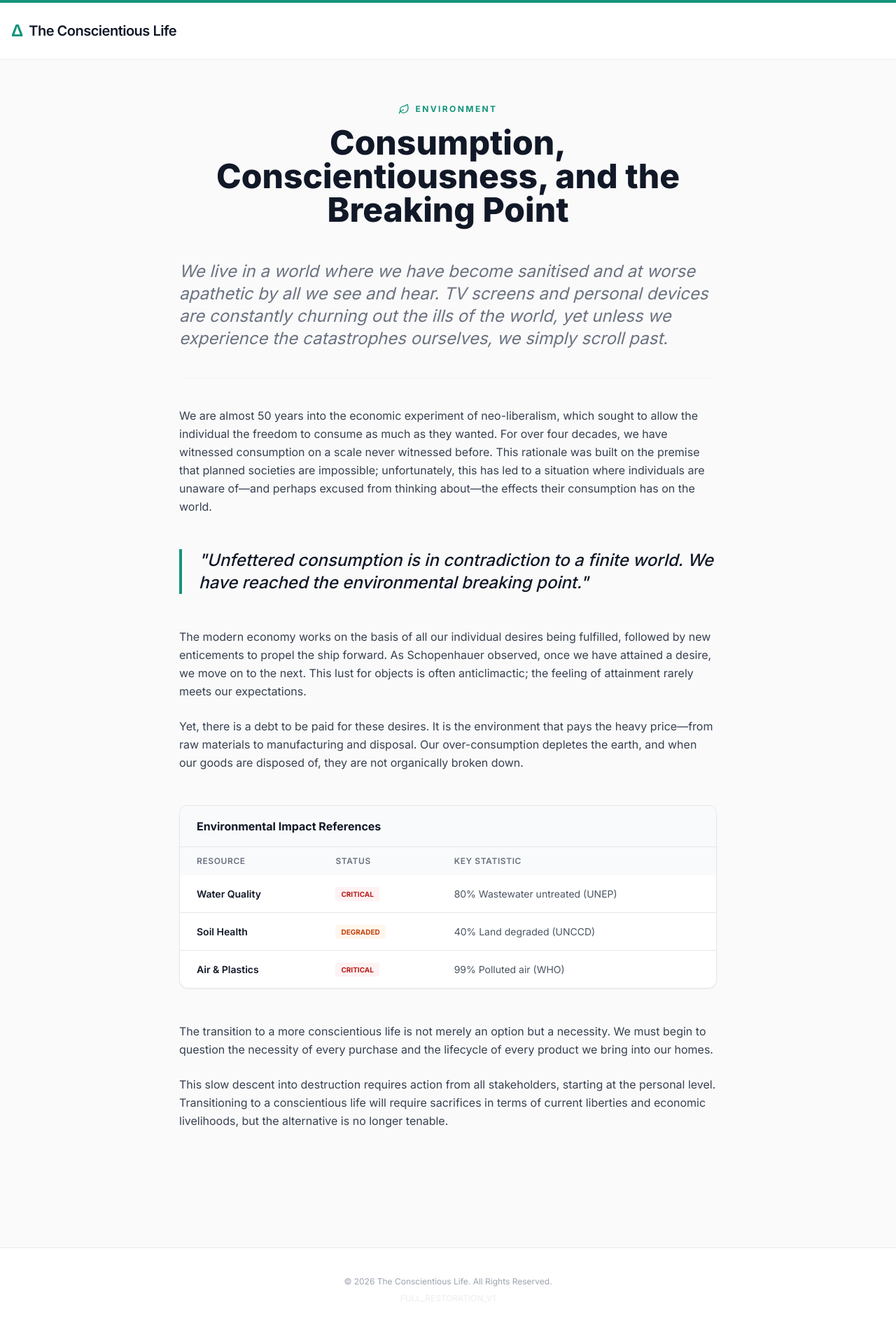
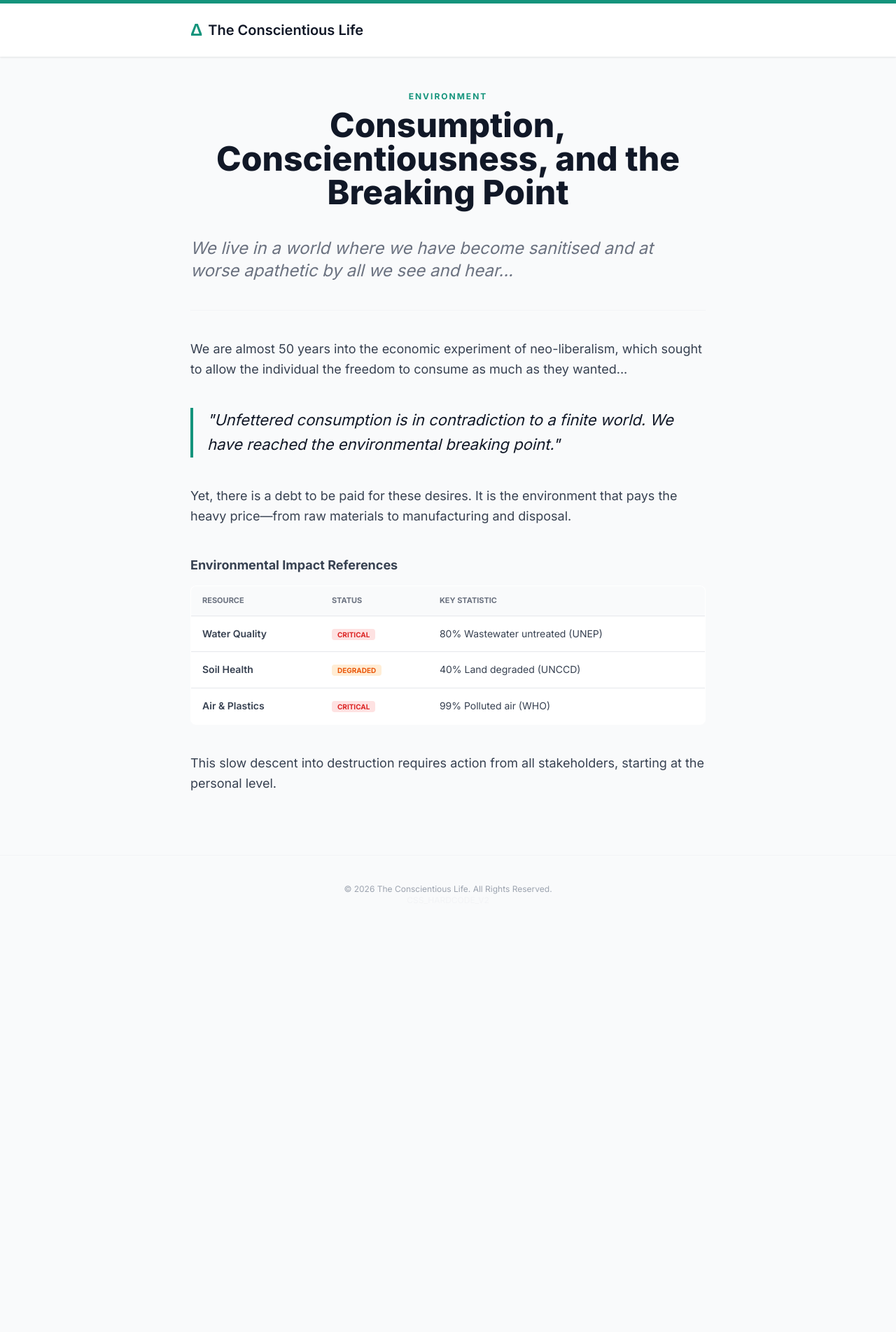
Before and after one commit to theconscientiouslife1-coder/TheCL, a Jekyll site: the page the_environment_main_article.html, which Jekyll copies as it is, in a window 1280 px wide. Shown: the whole page at 70% size. Built offline with Jekyll 4.4.1, drawn with Linux system fonts in a browser that asks for light colours; nearby versions of some CDN libraries; after the commit the page ends 1335 px from its top, so only the background shows below that.

Commit message:
Fixing ribbon and table using standard CSS

```diff
--- a/the_environment_main_article.html
+++ b/the_environment_main_article.html
@@ -3,101 +3,100 @@
 <head>
     <meta charset="UTF-8">
     <meta name="viewport" content="width=device-width, initial-scale=1.0">
-    <title>The Environment: Consumption & Neo-liberalism - The Conscientious Life</title>
+    <title>The Environment - The Conscientious Life</title>
     <script src="https://cdn.tailwindcss.com"></script>
     <script src="https://unpkg.com/lucide@latest"></script>
-    <link href="https://fonts.googleapis.com/css2?family=Inter:wght@400;500;600;700;800&display=swap" rel="stylesheet">
+    <link href="https://fonts.googleapis.com/css2?family=Inter:wght@400;600;700;800&display=swap" rel="stylesheet">
     <style>
-        body { font-family: 'Inter', sans-serif; }
-        .prose blockquote { border-left-color: #14947c; font-style: italic; color: #111827; }
+        body { font-family: 'Inter', sans-serif; margin: 0; background-color: #f9fafb; }
+
+        /* HARD-CODED GREEN RIBBON */
+        .ribbon-header {
+            background: white;
+            border-top: 5px solid #14947c !important;
+            box-shadow: 0 1px 3px rgba(0,0,0,0.1);
+            padding: 1.25rem 0;
+        }
+
+        /* HARD-CODED TABLE STYLES */
+        .ref-table { width: 100%; border-collapse: collapse; background: white; border: 1px solid #e5e7eb; border-radius: 8px; overflow: hidden; }
+        .ref-table th { background: #f9fafb; padding: 12px 16px; text-align: left; font-size: 11px; text-transform: uppercase; color: #6b7280; border-bottom: 1px solid #e5e7eb; }
+        .ref-table td { padding: 14px 16px; border-bottom: 1px solid #e5e7eb; font-size: 14px; }
+
+        .tag { padding: 2px 8px; border-radius: 4px; font-size: 10px; font-weight: bold; text-transform: uppercase; }
+        .tag-critical { background: #fee2e2; color: #dc2626; }
+        .tag-degraded { background: #ffedd5; color: #ea580c; }
     </style>
 </head>
-<body class="bg-neutral-50 text-gray-800 flex flex-col min-h-screen">
+<body class="text-gray-800 flex flex-col min-h-screen">
 
-    <header class="bg-white shadow-sm border-t-4 border-[#14947c]">
-        <div class="container mx-auto px-4 py-4 md:py-6">
+    <header class="ribbon-header">
+        <div class="max-w-3xl mx-auto px-4">
             <a href="/" class="flex items-center space-x-2 no-underline">
-                <span class="text-2xl font-bold text-[#14947c]">Δ</span>
-                <span class="text-lg md:text-xl font-semibold text-gray-900 tracking-tight">The Conscientious Life</span>
+                <span style="color: #14947c; font-size: 1.5rem; font-weight: bold;">Δ</span>
+                <span style="color: #111827; font-size: 1.25rem; font-weight: 600;">The Conscientious Life</span>
             </a>
         </div>
     </header>
 
-    <main class="flex-grow container mx-auto px-4 py-10 md:py-16">
-        <div class="max-w-3xl mx-auto">
+    <main class="flex-grow max-w-3xl mx-auto px-4 py-12">
         <article>
-                <header class="mb-12 text-center">
-                    <div class="flex justify-center items-center space-x-2 text-[#14947c] mb-4 uppercase tracking-[0.2em] text-xs font-bold">
-                        <i data-lucide="leaf" class="w-4 h-4"></i>
-                        <span>Environment</span>
-                    </div>
-                    <h1 class="text-3xl md:text-5xl font-extrabold text-gray-900 leading-tight mb-8">
-                        Consumption, Conscientiousness, and the Breaking Point
-                    </h1>
+            <header class="mb-10 text-center">
+                <div style="color: #14947c; font-weight: bold; font-size: 12px; letter-spacing: 2px; margin-bottom: 8px;">ENVIRONMENT</div>
+                <h1 class="text-3xl md:text-5xl font-extrabold text-gray-900 leading-tight">Consumption, Conscientiousness, and the Breaking Point</h1>
             </header>
 
-                <div class="prose prose-lg max-w-none text-gray-700 leading-relaxed">
+            <div class="text-gray-700 leading-relaxed text-lg">
                 <p class="text-xl md:text-2xl text-gray-500 italic mb-10 border-b border-gray-100 pb-10">
-                        We live in a world where we have become sanitised and at worse apathetic by all we see and hear. TV screens and personal devices are constantly churning out the ills of the world, yet unless we experience the catastrophes ourselves, we simply scroll past.
+                    We live in a world where we have become sanitised and at worse apathetic by all we see and hear...
                 </p>
 
-                    <p class="mb-6">We are almost 50 years into the economic experiment of neo-liberalism, which sought to allow the individual the freedom to consume as much as they wanted. For over four decades, we have witnessed consumption on a scale never witnessed before. This rationale was built on the premise that planned societies are impossible; unfortunately, this has led to a situation where individuals are unaware of—and perhaps excused from thinking about—the effects their consumption has on the world.</p>
+                <p class="mb-6">We are almost 50 years into the economic experiment of neo-liberalism, which sought to allow the individual the freedom to consume as much as they wanted...</p>
 
-                    <blockquote class="border-l-4 border-[#14947c] pl-6 my-12 italic text-2xl text-gray-900 font-medium">
+                <blockquote style="border-left: 4px solid #14947c; padding-left: 20px; margin: 40px 0; font-style: italic; font-size: 22px; color: #111827;">
                     "Unfettered consumption is in contradiction to a finite world. We have reached the environmental breaking point."
                 </blockquote>
 
-                    <p class="mb-6">The modern economy works on the basis of all our individual desires being fulfilled, followed by new enticements to propel the ship forward. As Schopenhauer observed, once we have attained a desire, we move on to the next. This lust for objects is often anticlimactic; the feeling of attainment rarely meets our expectations.</p>
+                <p class="mb-10">Yet, there is a debt to be paid for these desires. It is the environment that pays the heavy price—from raw materials to manufacturing and disposal.</p>
 
-                    <p class="mb-6">Yet, there is a debt to be paid for these desires. It is the environment that pays the heavy price—from raw materials to manufacturing and disposal. Our over-consumption depletes the earth, and when our goods are disposed of, they are not organically broken down.</p>
-
-                    <div class="my-12 overflow-hidden border border-gray-200 rounded-xl shadow-sm bg-white">
-                        <div class="bg-gray-50 px-6 py-4 border-b border-gray-200">
-                            <h3 class="font-bold text-gray-900">Environmental Impact References</h3>
-                        </div>
-                        <div class="overflow-x-auto">
-                            <table class="w-full text-left">
-                                <thead class="bg-gray-50 text-gray-500 text-xs uppercase tracking-wider">
+                <div style="margin: 40px 0;">
+                    <h3 style="font-weight: bold; margin-bottom: 15px;">Environmental Impact References</h3>
+                    <table class="ref-table">
+                        <thead>
                             <tr>
-                                        <th class="px-6 py-3 font-semibold">Resource</th>
-                                        <th class="px-6 py-3 font-semibold">Status</th>
-                                        <th class="px-6 py-3 font-semibold">Key Statistic</th>
+                                <th>Resource</th>
+                                <th>Status</th>
+                                <th>Key Statistic</th>
                             </tr>
                         </thead>
-                                <tbody class="divide-y divide-gray-200 text-sm">
+                        <tbody>
                             <tr>
-                                        <td class="px-6 py-4 font-semibold text-gray-900">Water Quality</td>
-                                        <td class="px-6 py-4"><span class="px-2 py-1 bg-red-50 text-red-700 rounded text-[10px] font-bold uppercase">Critical</span></td>
-                                        <td class="px-6 py-4 text-gray-600">80% Wastewater untreated (UNEP)</td>
+                                <td style="font-weight: 600;">Water Quality</td>
+                                <td><span class="tag tag-critical">Critical</span></td>
+                                <td>80% Wastewater untreated (UNEP)</td>
                             </tr>
                             <tr>
-                                        <td class="px-6 py-4 font-semibold text-gray-900">Soil Health</td>
-                                        <td class="px-6 py-4"><span class="px-2 py-1 bg-orange-50 text-orange-700 rounded text-[10px] font-bold uppercase">Degraded</span></td>
-                                        <td class="px-6 py-4 text-gray-600">40% Land degraded (UNCCD)</td>
+                                <td style="font-weight: 600;">Soil Health</td>
+                                <td><span class="tag tag-degraded">Degraded</span></td>
+                                <td>40% Land degraded (UNCCD)</td>
                             </tr>
                             <tr>
-                                        <td class="px-6 py-4 font-semibold text-gray-900">Air & Plastics</td>
-                                        <td class="px-6 py-4"><span class="px-2 py-1 bg-red-50 text-red-700 rounded text-[10px] font-bold uppercase">Critical</span></td>
-                                        <td class="px-6 py-4 text-gray-600">99% Polluted air (WHO)</td>
+                                <td style="font-weight: 600;">Air & Plastics</td>
+                                <td><span class="tag tag-critical">Critical</span></td>
+                                <td>99% Polluted air (WHO)</td>
                             </tr>
                         </tbody>
                     </table>
                 </div>
-                    </div>
 
-                    <p class="mb-6">The transition to a more conscientious life is not merely an option but a necessity. We must begin to question the necessity of every purchase and the lifecycle of every product we bring into our homes.</p>
-
-                    <p class="mb-6">This slow descent into destruction requires action from all stakeholders, starting at the personal level. Transitioning to a conscientious life will require sacrifices in terms of current liberties and economic livelihoods, but the alternative is no longer tenable.</p>
+                <p>This slow descent into destruction requires action from all stakeholders, starting at the personal level.</p>
             </div>
         </article>
-        </div>
     </main>
 
-    <footer class="bg-white border-t border-gray-200 py-10 mt-20">
-        <div class="text-center text-gray-400 text-xs">
+    <footer class="py-10 text-center text-gray-400 text-xs border-t border-gray-100 mt-10">
         <p>&copy; 2026 The Conscientious Life. All Rights Reserved.</p>
-            <p class="mt-2 opacity-20">FULL_RESTORATION_V1</p>
-        </div>
+        <p style="color: #f3f4f6;">CSS_HARDCODE_V2</p>
     </footer>
 
     <script>lucide.createIcons();</script>
```
Lines whose indentation alone changed are shown as unchanged.
